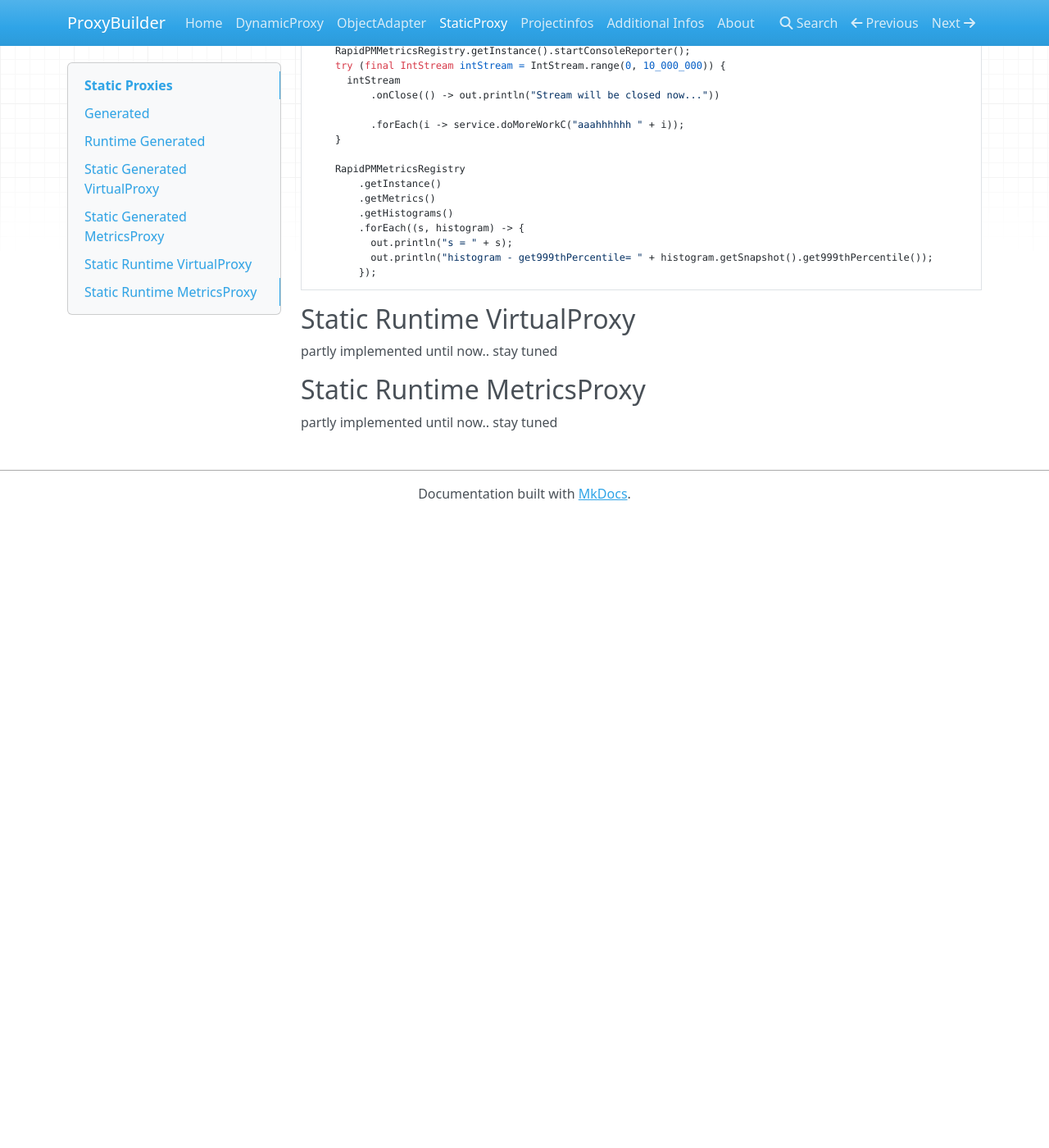
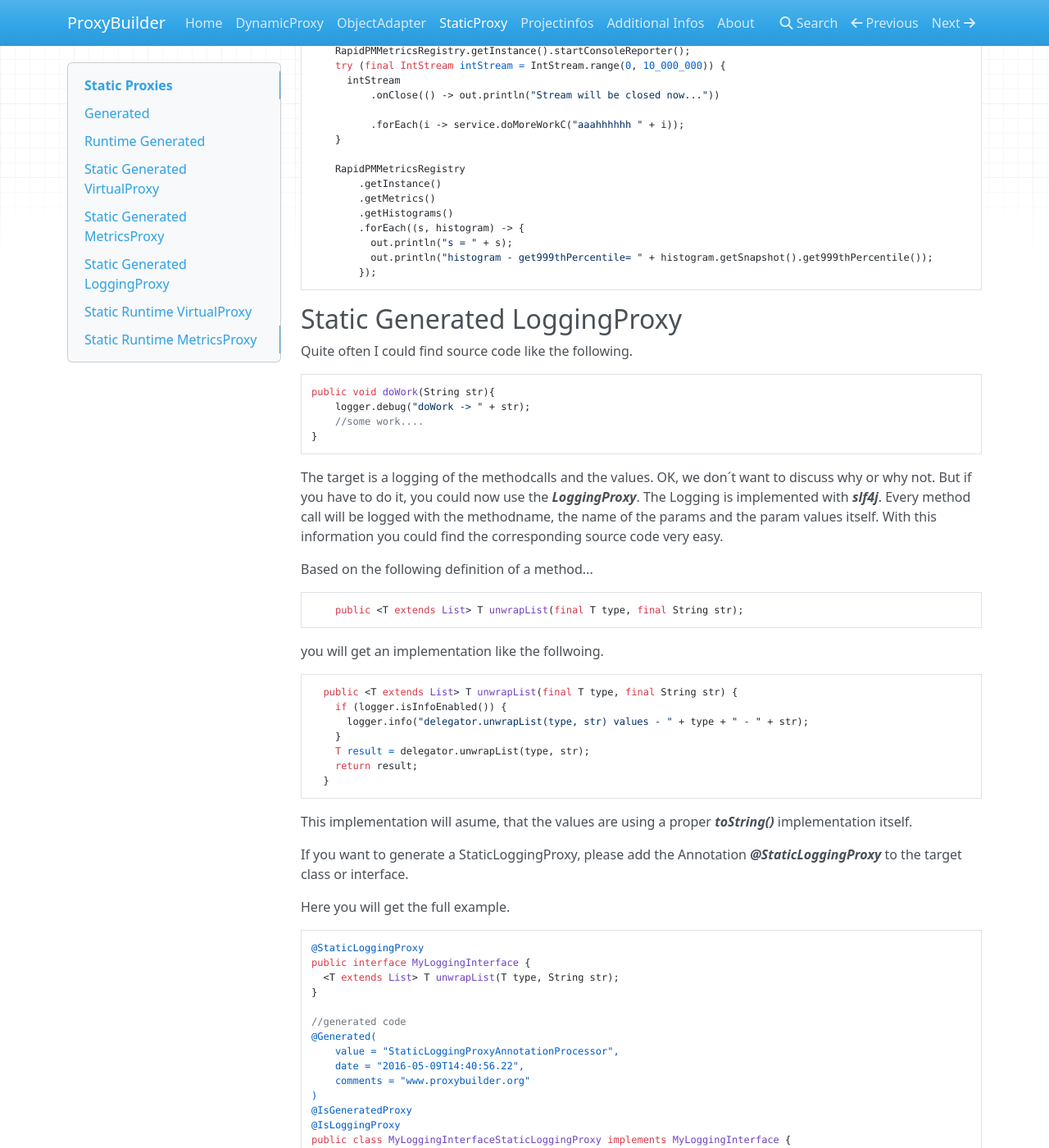
Before and after one commit to Java-Archive/ProxyBuilder.github.io, an MkDocs documentation site: the page built from docs/staticproxy/index.md, in a window 1280 px wide and 1400 px high, scrolled down 1244 px. Shown: the whole window at 82% size. Built offline with MkDocs 1.6.1, drawn with Linux system fonts in a browser that asks for light colours; nearby versions of some CDN libraries; old or Windows-style settings are respelled for this version of MkDocs; before the commit the page ends 1874 px from its top, so only the background shows below that; some of the changed text lies outside the part shown.

````diff
--- a/docs/staticproxy/index.md
+++ b/docs/staticproxy/index.md
@@ -65,6 +65,92 @@
         });
 ```
 
+## Static Generated LoggingProxy
+Quite often I could find source code like the following.
+```java
+public void doWork(String str){
+    logger.debug("doWork -> " + str);
+    //some work....
+}
+```
+
+The target is a logging of the methodcalls and the values. OK, we don´t want to discuss why or why not. But if you have to do it, you could
+now use the ***LoggingProxy***. The Logging is implemented with ***slf4j***. Every method call will be logged with
+the methodname, the name of the params and the param values itself. With this information you could find the corresponding source code very easy.
+
+Based on the following definition of a method...
+```java
+    public <T extends List> T unwrapList(final T type, final String str);
+```
+you will get an implementation like the follwoing.
+
+```java
+  public <T extends List> T unwrapList(final T type, final String str) {
+    if (logger.isInfoEnabled()) {
+      logger.info("delegator.unwrapList(type, str) values - " + type + " - " + str);
+    }
+    T result = delegator.unwrapList(type, str);
+    return result;
+  }
+```
+
+This implementation will asume, that the values are using a proper ***toString()*** implementation itself.
+
+If you want to generate a StaticLoggingProxy, please add the Annotation ***@StaticLoggingProxy*** to the target class or interface.
+
+Here you will get the full example.
+```java
+@StaticLoggingProxy
+public interface MyLoggingInterface {
+  <T extends List> T unwrapList(T type, String str);
+}
+
+//generated code
+@Generated(
+    value = "StaticLoggingProxyAnnotationProcessor",
+    date = "2016-05-09T14:40:56.22",
+    comments = "www.proxybuilder.org"
+)
+@IsGeneratedProxy
+@IsLoggingProxy
+public class MyLoggingInterfaceStaticLoggingProxy implements MyLoggingInterface {
+  private static final Logger logger = getLogger(MyLoggingInterface.class);
+
+  private MyLoggingInterface delegator;
+
+  public MyLoggingInterfaceStaticLoggingProxy withDelegator(final MyLoggingInterface delegator) {
+    this.delegator = delegator;
+    return this;
+  }
+
+  public <T extends List> T unwrapList(final T type, final String str) {
+    if(logger.isInfoEnabled()) {
+      logger.info("delegator.unwrapList(type, str) values - " + type + " - " + str);
+    }
+    T result = delegator.unwrapList(type, str);
+    return result;
+  }
+}
+
+// demo code usage
+public class MainV008 {
+  public static void main(String[] args) {
+    final MyLoggingInterface demo
+        = new MyLoggingInterfaceStaticLoggingProxy()
+        .withDelegator(new LoggerExample());
+    final List<Integer> list = demo.unwrapList(asList(1,2,3,4), "AEAEA");
+  }
+
+  public static class LoggerExample implements MyLoggingInterface {
+    @Override
+    public <T extends List> T unwrapList(final T type, final String str) {
+      return null;
+    }
+  }
+}
+```
+
+The logging output will be ```delegator.unwrapList(type, str) values - [1, 2, 3, 4] - AEAEA```
 
 
 ## Static Runtime VirtualProxy
````
Also changed, not shown: docs/projectinfos/index.md (+8 -7 lines).
